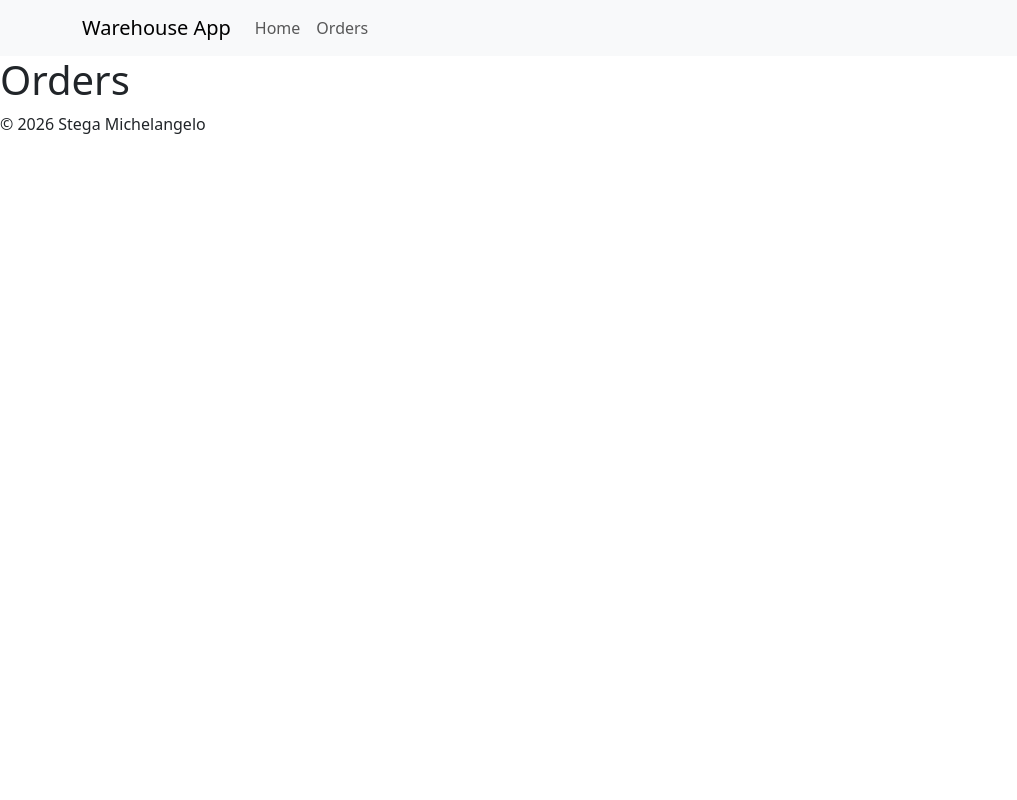
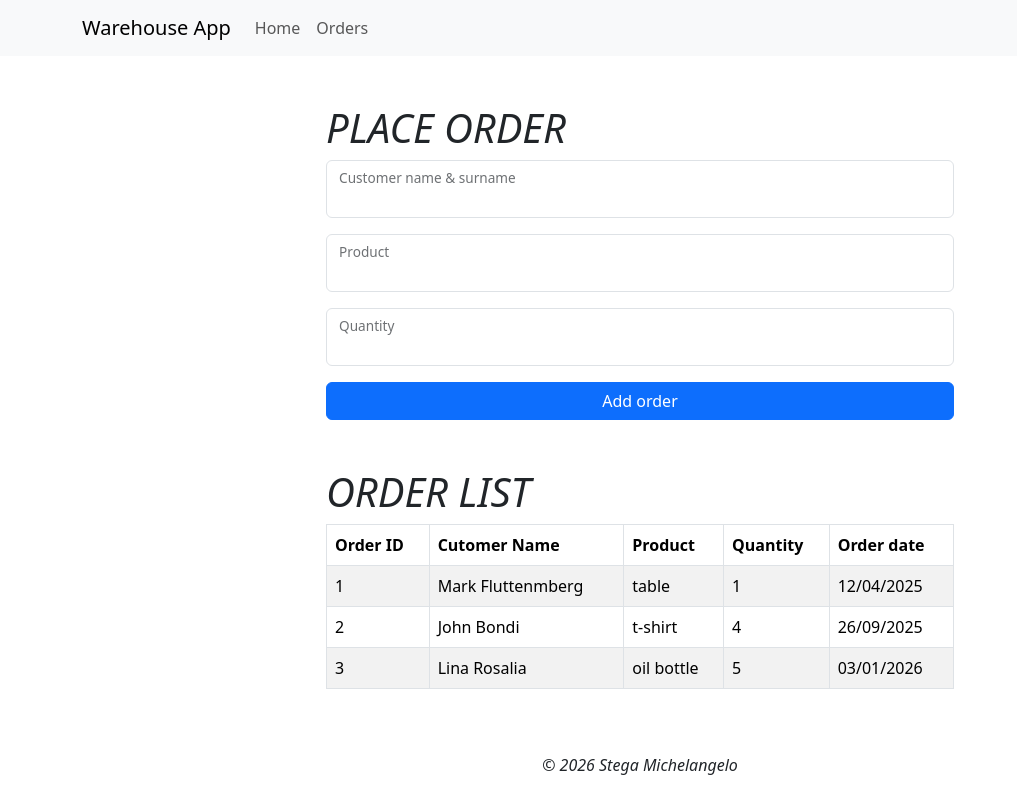
Before and after one commit to SuperPorz/ProjectWork, a React (Vite) app in the folder frontend/: page /orders in a window 1280 px wide. Shown: the whole page, without its empty margins (0-1017 px from the left). Built offline with nearby package versions, Linux system fonts and the light colour scheme; a web font is replaced by a local one.

Commit message:
implemented bootstrap classes for order page; various fixes;

```diff
--- a/frontend/src/App.jsx
+++ b/frontend/src/App.jsx
@@ -6,18 +6,21 @@ import Header from './components/Header';
 import Homepage from './components/Homepage';
 import Orders from './components/Orders';
 import Footer from './components/Footer';
+import { Stack } from 'react-bootstrap';
 
 function App() {
   //const [page, setPage] = useState(false);
 
   return (
     <>
+      <Stack gap={5}>
         <Header />
         <Routes>
           <Route path='/' element={<Homepage />} />
           <Route path='/orders' element={<Orders />} />
         </Routes>
         <Footer/>
+      </Stack>
     </>
   )
 }
--- a/frontend/src/components/Footer.jsx
+++ b/frontend/src/components/Footer.jsx
@@ -1,10 +1,16 @@
+import { Col, Row } from "react-bootstrap";
+
 function Footer() {
     return(
         <>
             <footer>
-                <div>
-                    © 2026 Stega Michelangelo
-                </div>
+                <Row className="justify-content-md-center">
+                    <Col lg="2"></Col>
+                    <Col md="auto">
+                        <i>© 2026 Stega Michelangelo</i>
+                    </Col>
+                    <Col lg="2"></Col>
+                </Row>
             </footer>
         </>
     )
--- /dev/null
+++ b/frontend/src/components/FormComponent.jsx
@@ -0,0 +1,39 @@
+import { FloatingLabel } from 'react-bootstrap';
+import Button from 'react-bootstrap/Button';
+import Form from 'react-bootstrap/Form';
+
+function FormComponent() {
+  return (
+    <Form>
+
+      <FloatingLabel
+        controlId="floatingInput"
+        label="Customer name & surname"
+        className="mb-3 text-center">
+        <Form.Control type="text" />
+      </FloatingLabel>
+
+      <FloatingLabel
+        controlId="floatingInput"
+        label="Product"
+        className="mb-3 text-center">
+        <Form.Control type="text" />
+      </FloatingLabel>
+
+      <FloatingLabel
+        controlId="floatingInput"
+        label="Quantity"
+        className="mb-3 text-center">
+        <Form.Control type="number" />
+      </FloatingLabel>
+
+      <div className="d-grid gap-2">
+        <Button variant="primary" type="submit">
+          Add order
+        </Button>
+      </div>
+    </Form>
+  );
+}
+
+export default FormComponent;
--- a/frontend/src/components/Orders.jsx
+++ b/frontend/src/components/Orders.jsx
@@ -1,7 +1,27 @@
+import { Col, Row, Stack } from "react-bootstrap";
+import FormComponent from "./FormComponent";
+import TableComponent from "./TableComponent";
+
 function Orders () {
   return (
     <>
-        <h1>Orders</h1>
+      <Row className="justify-content-md-center">
+        <Col lg="3"></Col>
+        <Col md="6">
+          <h1><i>PLACE ORDER</i></h1>
+          <FormComponent />
+        </Col>
+        <Col lg="3"></Col>
+      </Row>
+
+      <Row className="justify-content-md-center">
+        <Col lg="3"></Col>
+        <Col md="6">
+          <h1><i>ORDER LIST</i></h1>
+          <TableComponent />
+        </Col>
+        <Col lg="3"></Col>
+      </Row>
     </>
   )
 }
--- /dev/null
+++ b/frontend/src/components/TableComponent.jsx
@@ -0,0 +1,42 @@
+import Table from 'react-bootstrap/Table';
+
+function TableComponent() {
+    return(
+       <Table striped bordered hover size="md">
+      <thead>
+        <tr>
+          <th>Order ID</th>
+          <th>Cutomer Name</th>
+          <th>Product</th>
+          <th>Quantity</th>
+          <th>Order date</th>
+        </tr>
+      </thead>
+      <tbody>
+        <tr>
+          <td>1</td>
+          <td>Mark Fluttenmberg</td>
+          <td>table</td>
+          <td>1</td>
+          <td>12/04/2025</td>
+        </tr>
+        <tr>
+          <td>2</td>
+          <td>John Bondi</td>
+          <td>t-shirt</td>
+          <td>4</td>
+          <td>26/09/2025</td>
+        </tr>
+        <tr>
+          <td>3</td>
+          <td>Lina Rosalia</td>
+          <td>oil bottle</td>
+          <td>5</td>
+          <td>03/01/2026</td>
+        </tr>
+      </tbody>
+    </Table>
+    )
+}
+
+export default TableComponent;
```
Also changed, not shown: frontend/src/components/Form.jsx (deleted, +0 -9 lines), frontend/src/components/Table.jsx (deleted, +0 -9 lines). Lines whose indentation alone changed are shown as unchanged.
